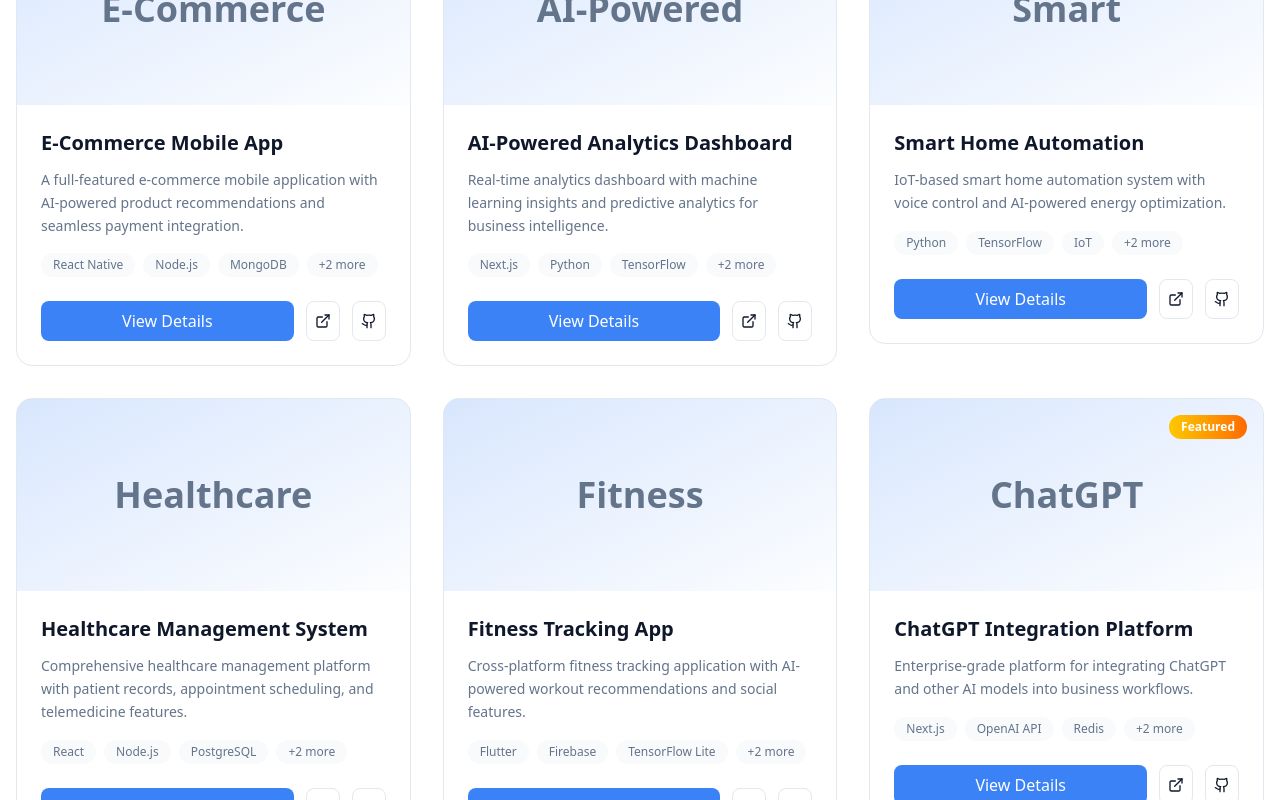
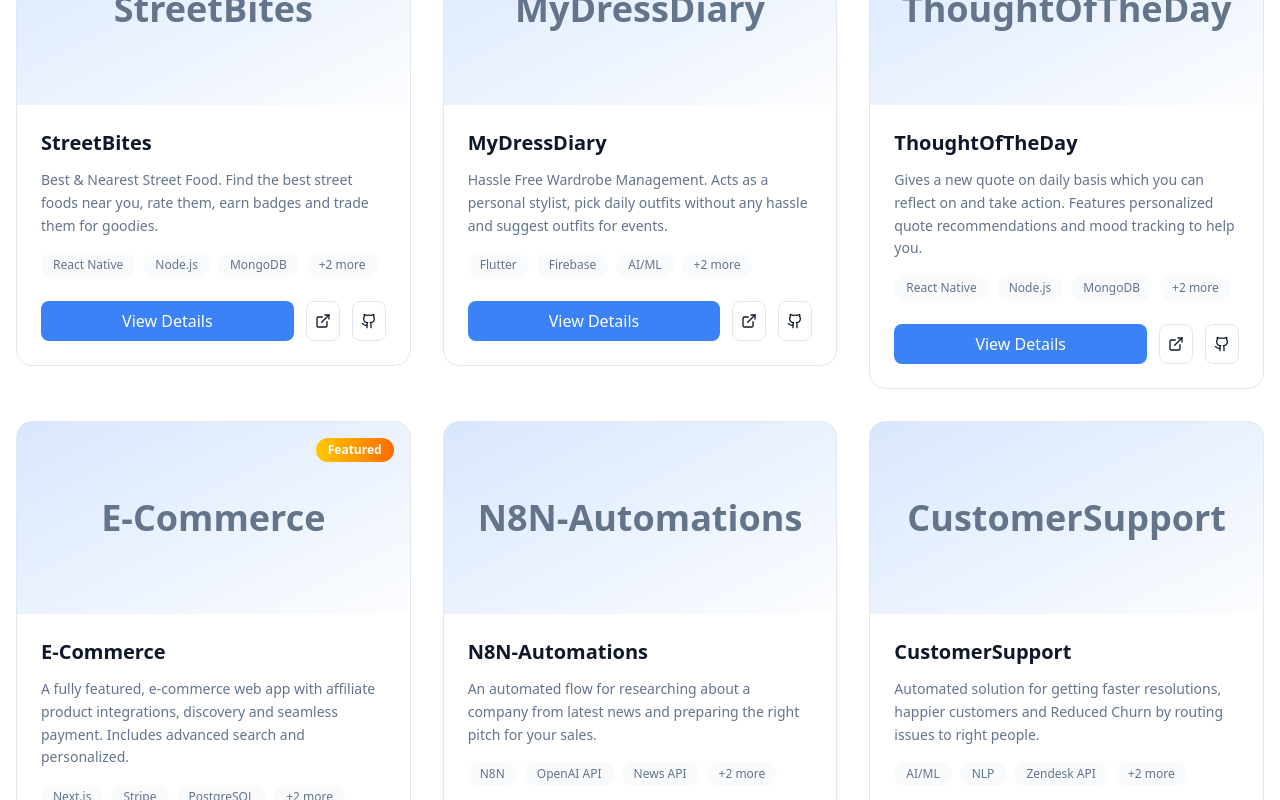
Before and after one commit to RajaKalavala/nextjs-cursor-template, a Next.js app: page / in a window 1280 px wide. Shown: the part 2440-3240 px from the top of the page. Built offline with nearby package versions, Linux system fonts and the light colour scheme.

Commit message:
portfolio and about section

```diff
--- a/src/components/about-section.tsx
+++ b/src/components/about-section.tsx
@@ -11,6 +11,7 @@ import {
 
 // Feature flags
 const SHOW_TEAM_SECTION = false
+const SHOW_ABOUT_HEADER = false
 
 const stats = [
   {
@@ -119,6 +120,7 @@ export function AboutSection() {
         </motion.div>
 
         {/* Stats Section */}
+        {SHOW_ABOUT_HEADER && (
           <motion.div
             initial={{ opacity: 0, y: 20 }}
             whileInView={{ opacity: 1, y: 0 }}
@@ -148,6 +150,7 @@ export function AboutSection() {
               </motion.div>
             ))}
           </motion.div>
+        )}
 
         {/* Company Story */}
         <motion.div
--- a/src/components/portfolio-section.tsx
+++ b/src/components/portfolio-section.tsx
@@ -16,81 +16,75 @@ import { cn } from '@/lib/utils'
 const projects = [
   {
     id: 1,
-    title: 'E-Commerce Mobile App',
+    title: 'StreetBites',
     description:
-      'A full-featured e-commerce mobile application with AI-powered product recommendations and seamless payment integration.',
+      'Best & Nearest Street Food. Find the best street foods near you, rate them, earn badges and trade them for goodies.',
     image: '/api/placeholder/400/300',
     category: 'mobile',
-    technologies: ['React Native', 'Node.js', 'MongoDB', 'Stripe', 'OpenAI'],
+    technologies: ['React Native', 'Node.js', 'MongoDB', 'Geolocation', 'Firebase'],
     liveUrl: '#',
     githubUrl: '#',
     featured: true,
   },
   {
     id: 2,
-    title: 'AI-Powered Analytics Dashboard',
+    title: 'MyDressDiary',
     description:
-      'Real-time analytics dashboard with machine learning insights and predictive analytics for business intelligence.',
+      'Hassle Free Wardrobe Management. Acts as a personal stylist, pick daily outfits without any hassle and suggest outfits for events.',
     image: '/api/placeholder/400/300',
-    category: 'web',
-    technologies: ['Next.js', 'Python', 'TensorFlow', 'PostgreSQL', 'D3.js'],
+    category: 'mobile',
+    technologies: ['Flutter', 'Firebase', 'AI/ML', 'Image Recognition', 'Cloud Storage'],
     liveUrl: '#',
     githubUrl: '#',
     featured: true,
   },
   {
     id: 3,
-    title: 'Smart Home Automation',
+    title: 'ThoughtOfTheDay',
     description:
-      'IoT-based smart home automation system with voice control and AI-powered energy optimization.',
+      'Gives a new quote on daily basis which you can reflect on and take action. Features personalized quote recommendations and mood tracking to help you.',
     image: '/api/placeholder/400/300',
-    category: 'ai',
-    technologies: ['Python', 'TensorFlow', 'IoT', 'AWS', 'React'],
+    category: 'mobile',
+    technologies: ['React Native', 'Node.js', 'MongoDB', 'REST API', 'Cron Jobs'],
     liveUrl: '#',
     githubUrl: '#',
     featured: false,
   },
   {
     id: 4,
-    title: 'Healthcare Management System',
+    title: 'E-Commerce',
     description:
-      'Comprehensive healthcare management platform with patient records, appointment scheduling, and telemedicine features.',
+      'A fully featured, e-commerce web app with affiliate product integrations, discovery and seamless payment. Includes advanced search and personalized.',
     image: '/api/placeholder/400/300',
     category: 'web',
-    technologies: ['React', 'Node.js', 'PostgreSQL', 'WebRTC', 'HIPAA'],
+    technologies: ['Next.js', 'Stripe', 'PostgreSQL', 'Redis', 'AWS'],
     liveUrl: '#',
     githubUrl: '#',
-    featured: false,
+    featured: true,
   },
   {
     id: 5,
-    title: 'Fitness Tracking App',
+    title: 'N8N-Automations',
     description:
-      'Cross-platform fitness tracking application with AI-powered workout recommendations and social features.',
+      'An automated flow for researching about a company from latest news and preparing the right pitch for your sales.',
     image: '/api/placeholder/400/300',
-    category: 'mobile',
-    technologies: [
-      'Flutter',
-      'Firebase',
-      'TensorFlow Lite',
-      'HealthKit',
-      'Google Fit',
-    ],
+    category: 'ai',
+    technologies: ['N8N', 'OpenAI API', 'News API', 'CRM Integration', 'Webhooks'],
     liveUrl: '#',
     githubUrl: '#',
     featured: false,
   },
   {
     id: 6,
-    title: 'ChatGPT Integration Platform',
+    title: 'CustomerSupport',
     description:
-      'Enterprise-grade platform for integrating ChatGPT and other AI models into business workflows.',
+      'Automated solution for getting faster resolutions, happier customers and Reduced Churn by routing issues to right people.',
     image: '/api/placeholder/400/300',
     category: 'ai',
-    technologies: ['Next.js', 'OpenAI API', 'Redis', 'Docker', 'Kubernetes'],
+    technologies: ['AI/ML', 'NLP', 'Zendesk API', 'Slack Integration', 'Analytics'],
     liveUrl: '#',
     githubUrl: '#',
-    featured: true,
+    featured: false,
   },
 ]
 
```
Lines whose indentation alone changed are shown as unchanged.
